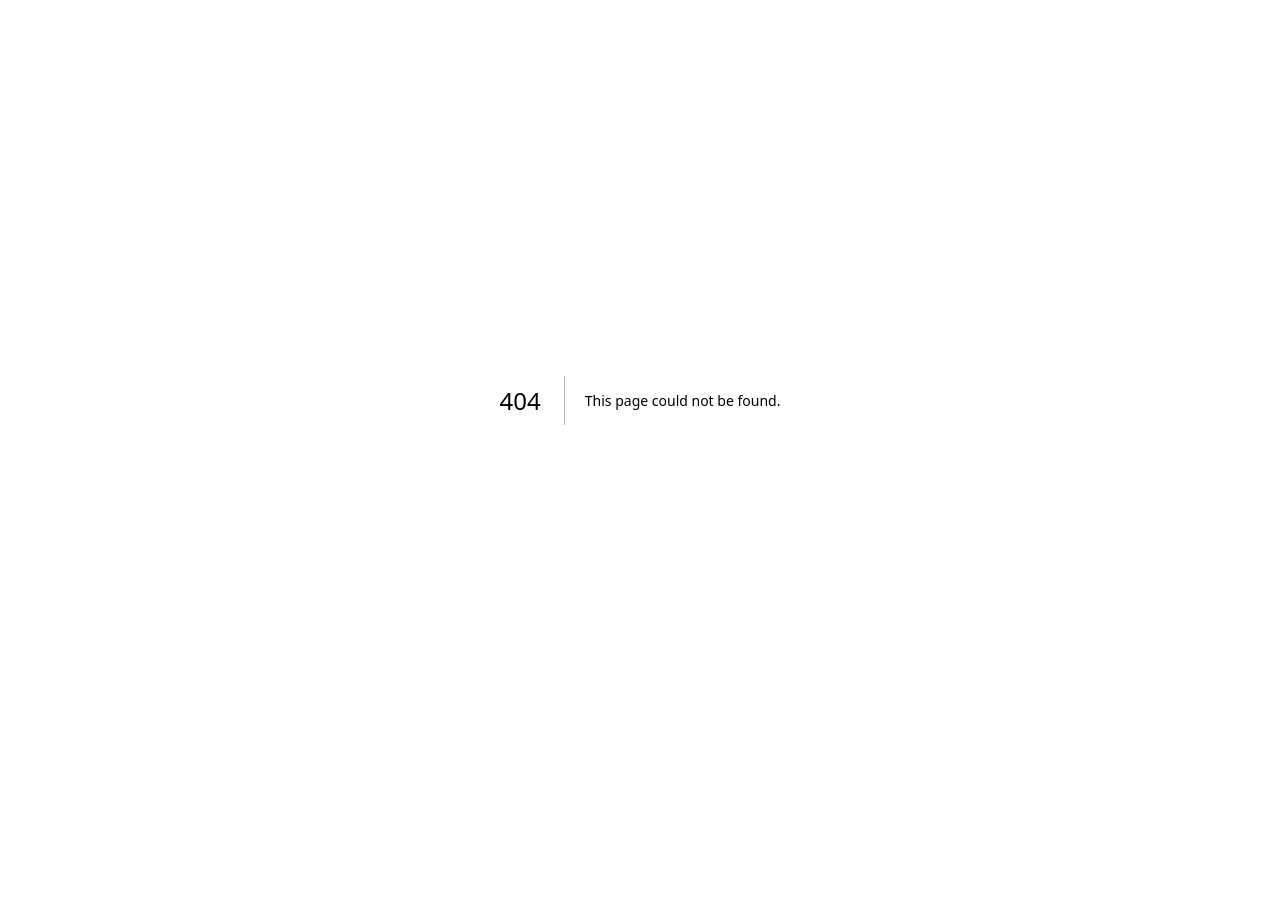
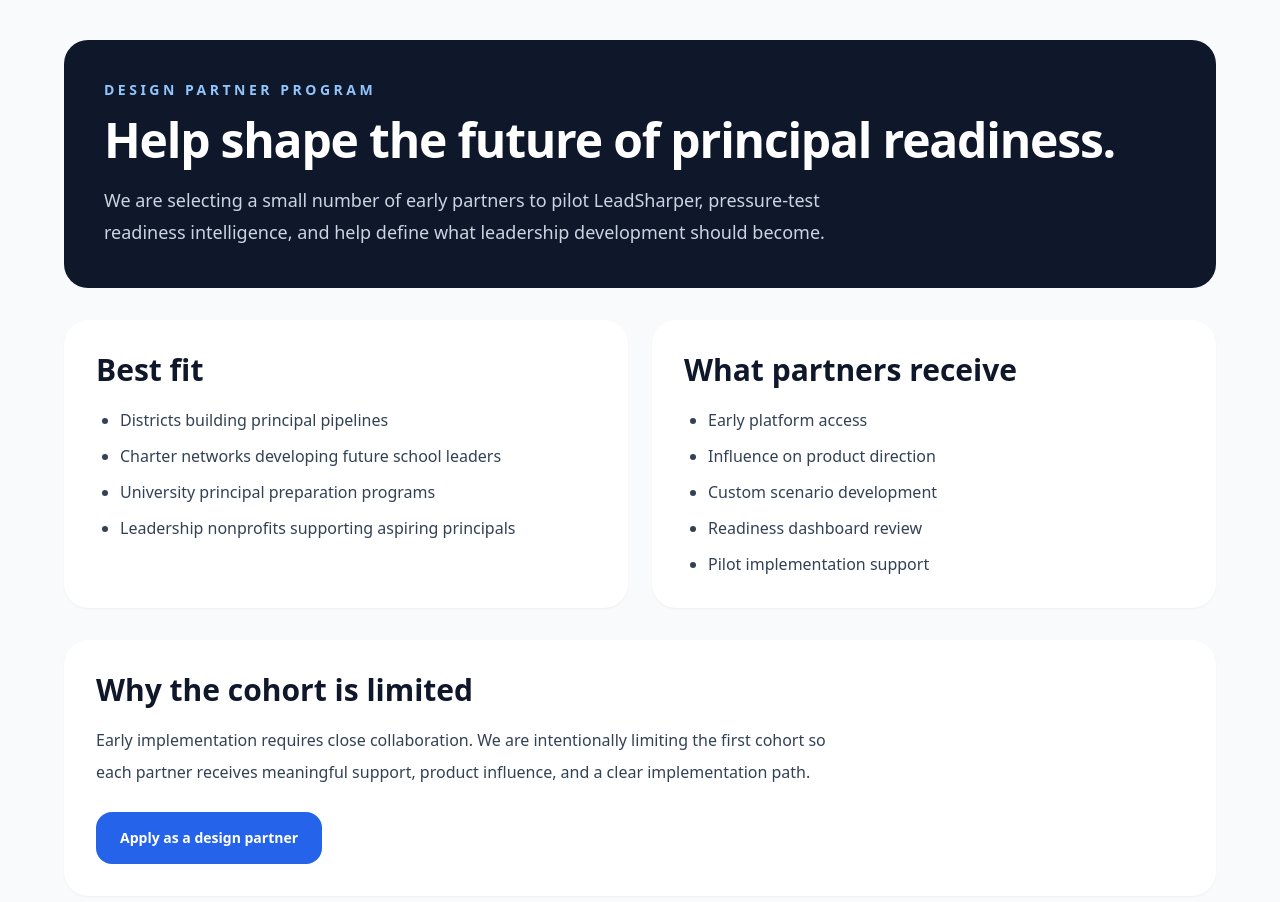
Before and after one commit to jmarc296-jpg/instructional-leadership-practice, a Next.js app: page /design-partner in a window 1280 px wide. Before the commit this address had no page. Shown: the top 902 px of the page. Before the commit the page ends 800 px from the top, so only its background shows below. Built offline with nearby package versions, Linux system fonts and the light colour scheme.

Commit message:
Add design partner program page

```diff
--- /dev/null
+++ b/app/design-partner/page.tsx
@@ -0,0 +1,81 @@
+export default function DesignPartnerPage() {
+  const fit = [
+    "Districts building principal pipelines",
+    "Charter networks developing future school leaders",
+    "University principal preparation programs",
+    "Leadership nonprofits supporting aspiring principals"
+  ]
+
+  const benefits = [
+    "Early platform access",
+    "Influence on product direction",
+    "Custom scenario development",
+    "Readiness dashboard review",
+    "Pilot implementation support"
+  ]
+
+  return (
+    <main className="min-h-screen bg-slate-50 px-6 py-10">
+      <div className="mx-auto max-w-6xl space-y-8">
+        <section className="rounded-3xl bg-slate-900 p-10 text-white">
+          <p className="text-sm font-semibold uppercase tracking-[0.25em] text-blue-300">
+            Design Partner Program
+          </p>
+
+          <h1 className="mt-4 text-5xl font-semibold tracking-tight">
+            Help shape the future of principal readiness.
+          </h1>
+
+          <p className="mt-5 max-w-3xl text-lg leading-8 text-slate-300">
+            We are selecting a small number of early partners to pilot LeadSharper, pressure-test readiness intelligence, and help define what leadership development should become.
+          </p>
+        </section>
+
+        <section className="grid gap-6 md:grid-cols-2">
+          <Panel title="Best fit">
+            {fit.map((item) => (
+              <li key={item}>{item}</li>
+            ))}
+          </Panel>
+
+          <Panel title="What partners receive">
+            {benefits.map((item) => (
+              <li key={item}>{item}</li>
+            ))}
+          </Panel>
+        </section>
+
+        <section className="rounded-3xl bg-white p-8 shadow-sm">
+          <h2 className="text-3xl font-semibold text-slate-900">
+            Why the cohort is limited
+          </h2>
+
+          <p className="mt-4 max-w-3xl leading-8 text-slate-700">
+            Early implementation requires close collaboration. We are intentionally limiting the first cohort so each partner receives meaningful support, product influence, and a clear implementation path.
+          </p>
+
+          <a href="/pilot" className="mt-6 inline-block rounded-2xl bg-blue-600 px-6 py-4 text-sm font-semibold text-white">
+            Apply as a design partner
+          </a>
+        </section>
+      </div>
+    </main>
+  )
+}
+
+function Panel({
+  title,
+  children
+}: {
+  title: string
+  children: React.ReactNode
+}) {
+  return (
+    <section className="rounded-3xl bg-white p-8 shadow-sm">
+      <h2 className="text-3xl font-semibold text-slate-900">{title}</h2>
+      <ul className="mt-5 list-disc space-y-3 pl-6 text-slate-700">
+        {children}
+      </ul>
+    </section>
+  )
+}
```
